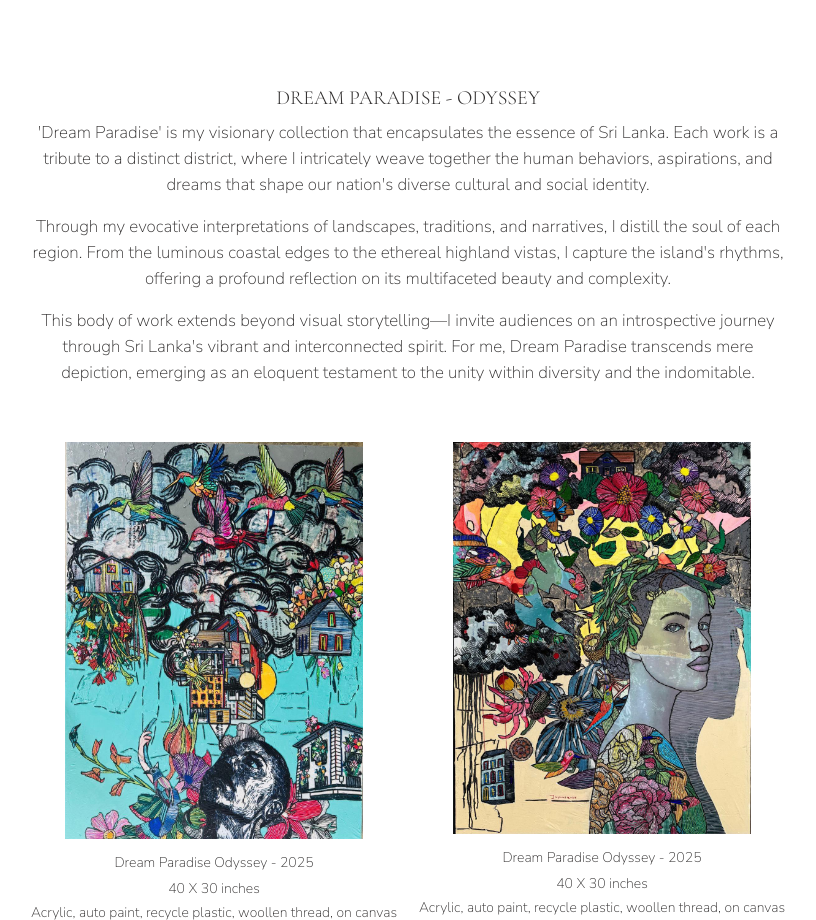
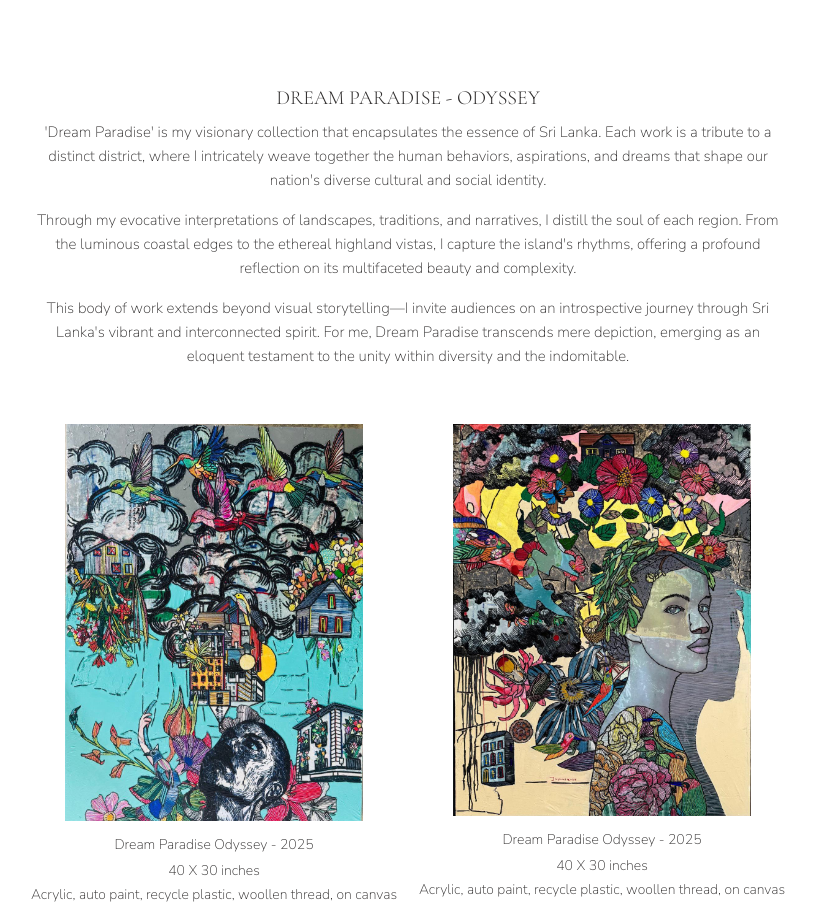
Before and after one commit to Bimali-Tissera/chathurika-portfolio, a plain HTML site: page index.html in a window 1280 px wide. Shown: the part 2760-3680 px from the top of the page, without its empty margins (232-1048 px from the left). Drawn offline with nearby package versions, Linux system fonts and the light colour scheme; files whose address does not match are found by name.

Commit message:
Make Odyssey paragraph font size consistent with other sections
Co-Authored-By: Claude Opus 4.6 <noreply@anthropic.com>

```diff
--- a/index.html
+++ b/index.html
@@ -90,11 +90,11 @@
        ====================================================== -->
   <h2 class="section-heading" id="odyssey">DREAM PARADISE - ODYSSEY</h2>
 
-  <p class="body-text body-text-lg">'Dream Paradise' is my visionary collection that encapsulates the essence of Sri Lanka. Each work is a tribute to a distinct district, where I intricately weave together the human behaviors, aspirations, and dreams that shape our nation's diverse cultural and social identity.</p>
+  <p class="body-text">'Dream Paradise' is my visionary collection that encapsulates the essence of Sri Lanka. Each work is a tribute to a distinct district, where I intricately weave together the human behaviors, aspirations, and dreams that shape our nation's diverse cultural and social identity.</p>
 
-  <p class="body-text body-text-lg">Through my evocative interpretations of landscapes, traditions, and narratives, I distill the soul of each region. From the luminous coastal edges to the ethereal highland vistas, I capture the island's rhythms, offering a profound reflection on its multifaceted beauty and complexity.</p>
+  <p class="body-text">Through my evocative interpretations of landscapes, traditions, and narratives, I distill the soul of each region. From the luminous coastal edges to the ethereal highland vistas, I capture the island's rhythms, offering a profound reflection on its multifaceted beauty and complexity.</p>
 
-  <p class="body-text body-text-lg">This body of work extends beyond visual storytelling—I invite audiences on an introspective journey through Sri Lanka's vibrant and interconnected spirit. For me, Dream Paradise transcends mere depiction, emerging as an eloquent testament to the unity within diversity and the indomitable.</p>
+  <p class="body-text">This body of work extends beyond visual storytelling—I invite audiences on an introspective journey through Sri Lanka's vibrant and interconnected spirit. For me, Dream Paradise transcends mere depiction, emerging as an eloquent testament to the unity within diversity and the indomitable.</p>
 
   <!-- Odyssey pair 1 -->
   <div class="tree-row pt-40">
```
